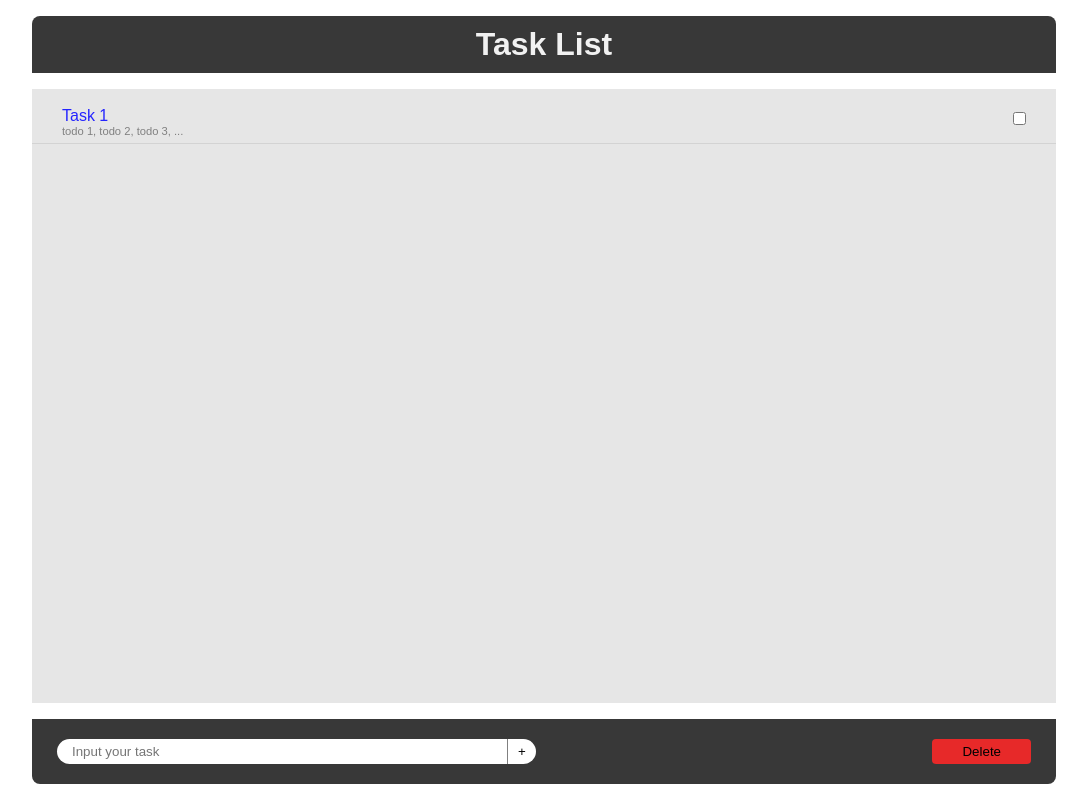
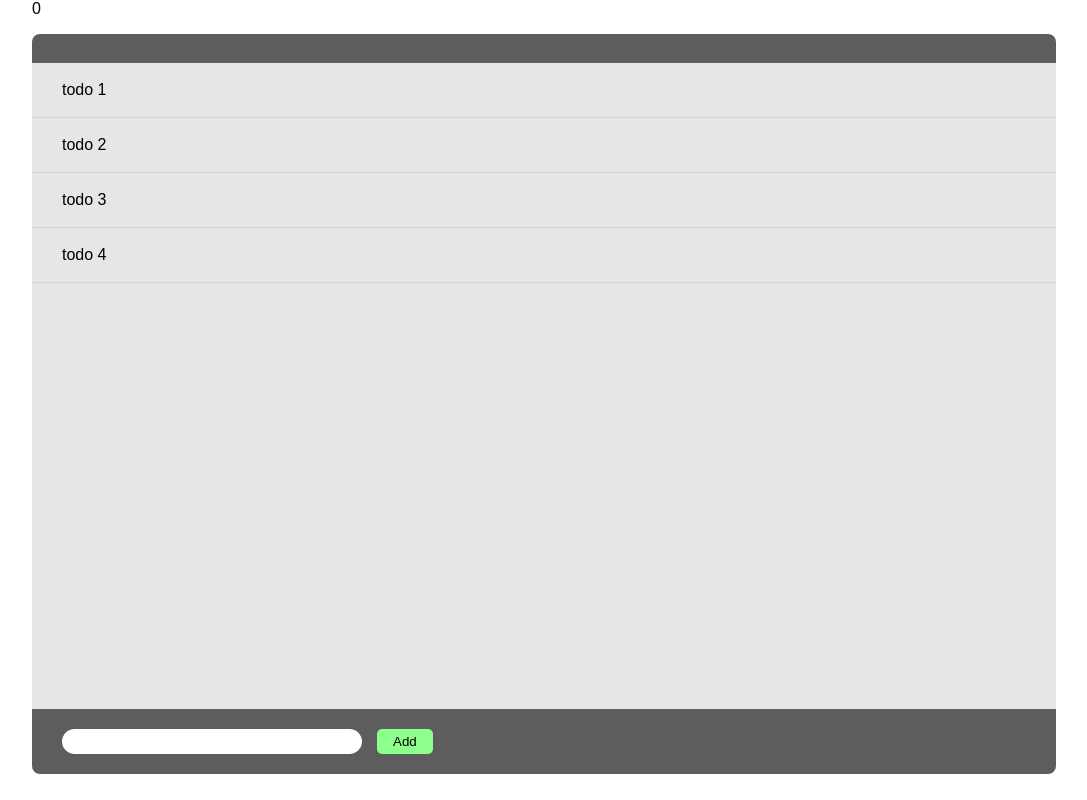
Before and after one commit to Artur-Yamai/vue-app, a Vue app: page /list/0 in a window 1280 px wide. Before the commit this address led to /list. Shown: the whole page, without its empty margins (96-1183 px from the left). Built offline with nearby package versions, Linux system fonts and the light colour scheme.

Commit message:
add func

```diff
--- a/src/components/panel-control.vue
+++ b/src/components/panel-control.vue
@@ -35,7 +35,8 @@ export default {
         title: this.inputValue,
         todo: [],
         isSelected: false,
-        isComplete: false
+        isComplete: false,
+        id: +new Date()
       };
 
       this.ADD_NEW_TASK(newTask);
--- a/src/components/task.vue
+++ b/src/components/task.vue
@@ -2,12 +2,11 @@
   <li class="task" :id="'checked' + index">
     <div class="task__label" >
       <router-link
-          :to="{name: 'todo', params: {id: index}}"
+          :to="{name: 'todo', params: {id: task.id}}"
       >{{ task.title }}</router-link>
 
       <input class="task__checkbox"
              type="checkbox"
-             :for="'checked' + index"
              @click="toggle(index)"
       >
     </div>
--- a/src/components/todo.vue
+++ b/src/components/todo.vue
@@ -1,14 +1,15 @@
 <template>
   <div class="todo">
+    {{id}}
     <h2 class="todo__title"></h2>
 
     <ul class="todo__list block-without-scroll"
     >
       <li class="todo__item"
-          v-for="(todo, ind) in data.todo"
+          v-for="(todo, ind) in task.todo"
           :key="ind"
       >{{todo}}</li>
-      <li class="todo__item" v-if="!data.todo.length">No items</li>
+      <li class="todo__item" v-if="!task.todo.length">No items</li>
     </ul>
 
     <form class="todo__item todo__form">
@@ -26,16 +27,15 @@ import {mapActions} from 'vuex';
 
 export default {
   props: ['id'],
-  mounted() {
-    console.log(this.$props);
-  },
   data() {
     return {
+      newTodo: ''
     }
   },
-
   computed: {
-
+    task() {
+      return this.$store.getters['task'](this.$route.params.id)
+    }
   },
 
   methods: {
@@ -43,11 +43,12 @@ export default {
       'ADD_NEW_TODO'
     ]),
     pushToTodo() {
+      console.log(this.newTodo);
       if (!this.newTodo) return false;
 
       this.ADD_NEW_TODO({
-        newTodo: this.newTodo,
-        index: this.taskIndex
+        todoItem: this.newTodo,
+        id: this.id
       });
 
       this.newTodo = '';
--- a/src/router/index.js
+++ b/src/router/index.js
@@ -13,7 +13,7 @@ Vue.use(VueRouter)
       name: 'home'
     },
     {
-      path: '/list/task-:id',
+      path: '/list/:id',
       component: todo,
       name: 'todo',
       props: true
--- a/src/store/index.js
+++ b/src/store/index.js
@@ -7,6 +7,7 @@ export default new Vuex.Store({
   state: {
     tasks: [
       {
+        id: '0',
         title: 'Task 1',
         todo: [
           'todo 1',
@@ -21,12 +22,8 @@ export default new Vuex.Store({
   },
 
   getters: {
-    TASKS(state) {
-      return state.tasks
-    }
-    // task: (state) => (id) => state. {
-    //   return state.tasks;
-    // }
+    TASKS: state => state.tasks,
+    task: state => id => state.tasks.find(task => task.id === id)
   },
 
   mutations: {
@@ -34,8 +31,8 @@ export default new Vuex.Store({
       state.tasks.push(task)
     },
 
-    addNewTodo(state, newTodo) {
-      state.tasks[newTodo.index].todo.push(newTodo.newTodo);
+    addNewTodo(state, {id, todoItem}) {
+      state.tasks[id].todo.push(todoItem);
     }
 
   },
```
